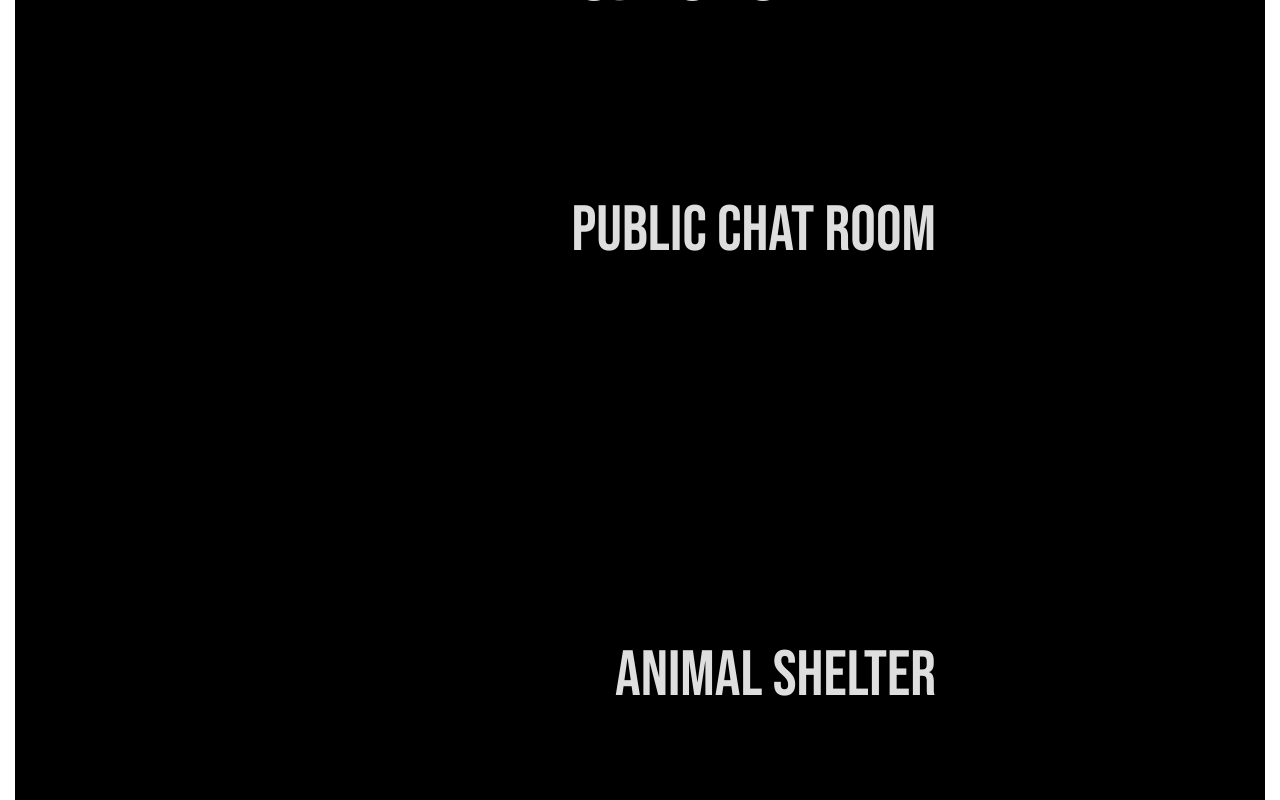
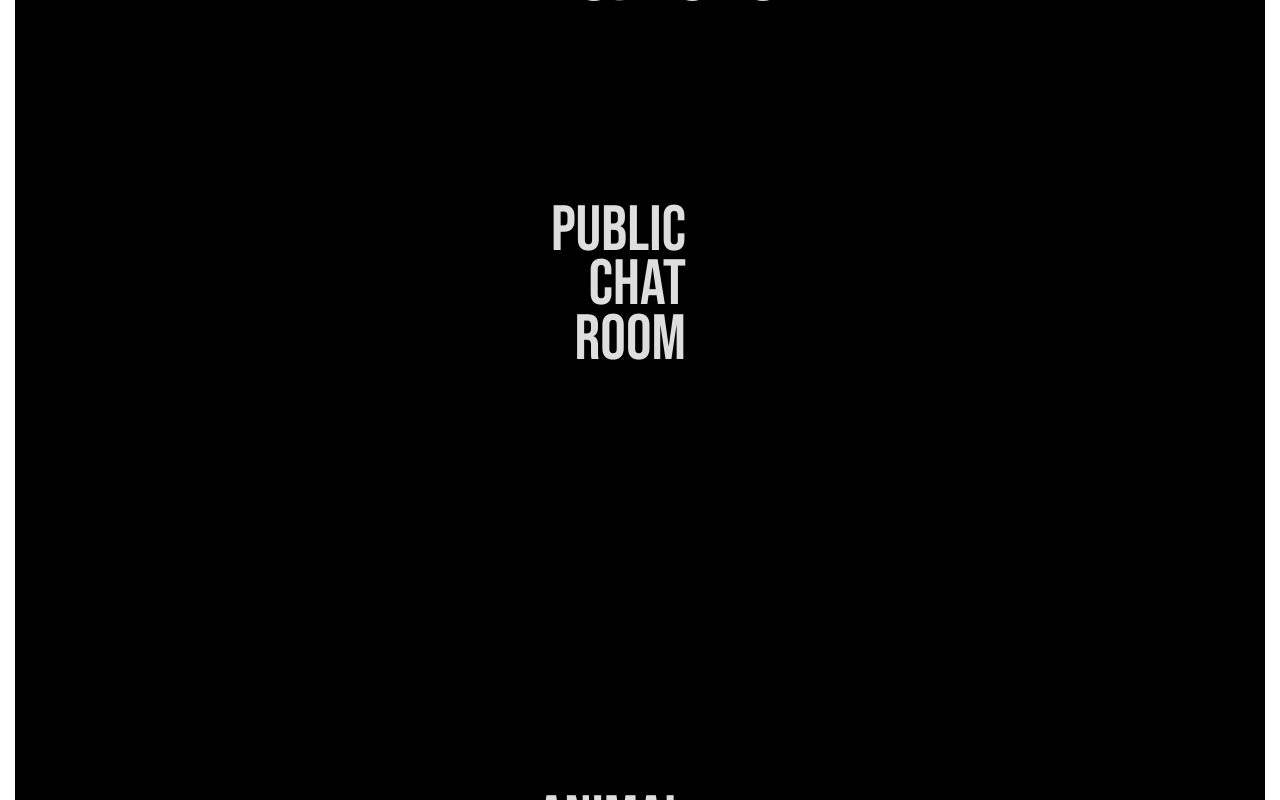
Before and after one commit to maritocuate/homeapp, a React (Vite) app: page / in a window 1280 px wide. Shown: the part 1780-2580 px from the top of the page. Built offline with nearby package versions, Linux system fonts and the light colour scheme.

Commit message:
✨ gsap setup animation

```diff
--- a/src/components/Portfolio/Portfolio.css
+++ b/src/components/Portfolio/Portfolio.css
@@ -14,7 +14,8 @@
 }
 
 .portfolio-section .card {
-  display: block;
+  display: flex;
+  justify-content: center;
   margin: 0 2rem;
   padding: 5rem;
   position: relative;
@@ -47,8 +48,9 @@
 
 .portfolio-section .image {
   display: flex;
+  justify-content: center;
   position: relative;
-  width: 100%;
+  width: calc(100% - 500px);
   height: 100%;
 }
 
```
